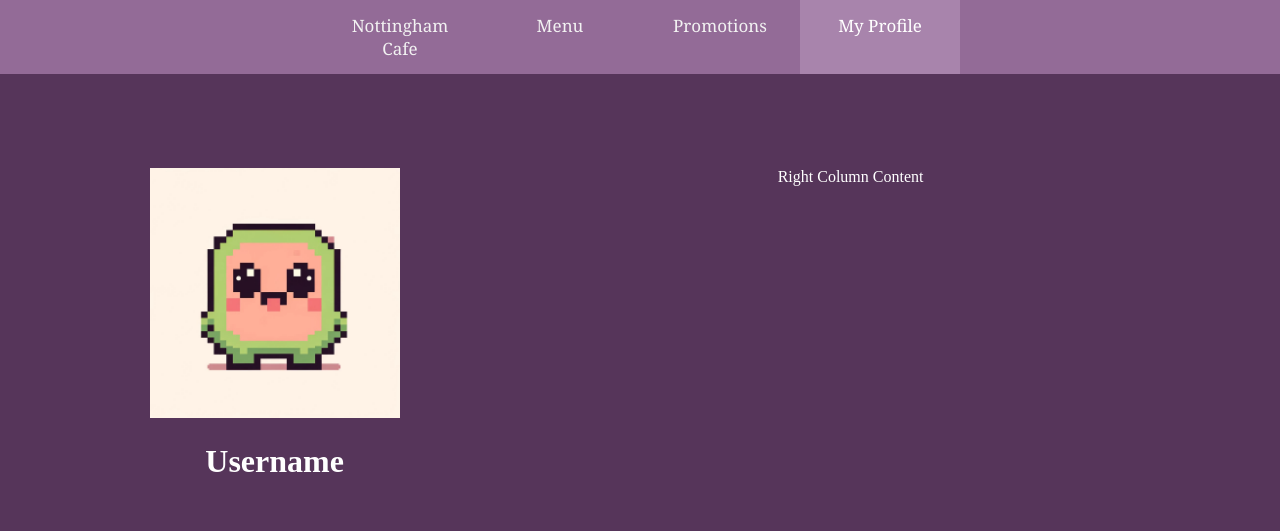
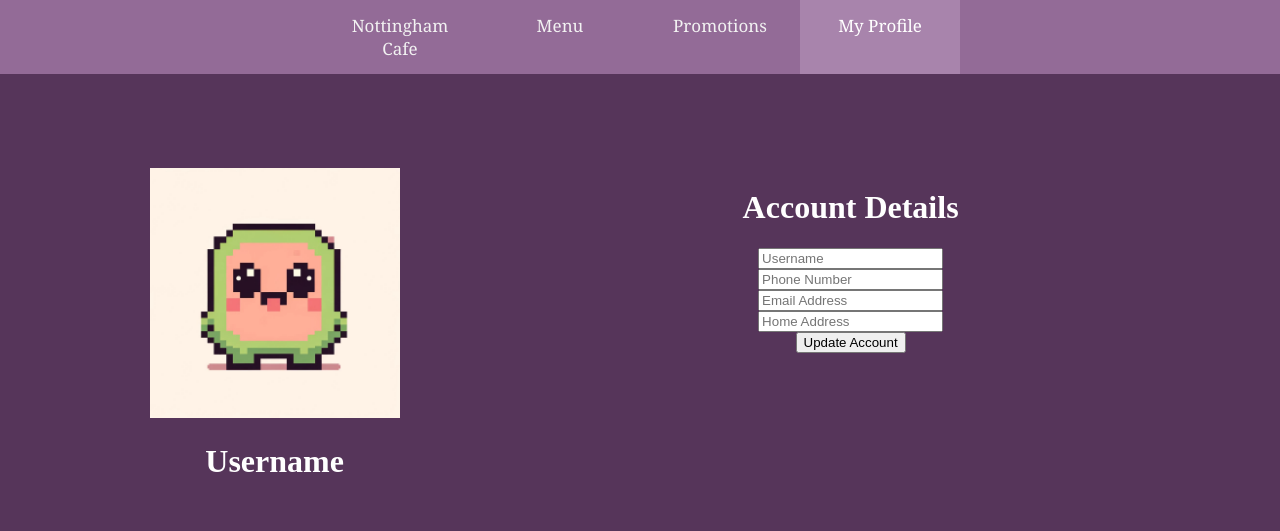
Before and after one commit to Absimpthe/newDatabase, a PHP site: page /profile.html in a window 1280 px wide. Shown: the top 531 px of the page. Run offline with PHP 8.4, Linux system fonts and the light colour scheme.

Commit message:
Updated user to stay logged in during the session, added form in the profile section

```diff
--- a/login.php
+++ b/login.php
@@ -17,6 +17,7 @@
     if ($stmt_result->num_rows > 0) {
         $data = $stmt_result->fetch_assoc();
         if ($data['CustPassword'] === $password) {
+            $_SESSION['username'] = $username; // store their username as a session variable
             echo json_encode(['status' => 'success']);
             exit();
             // fetch user data
--- a/profile.html
+++ b/profile.html
@@ -25,12 +25,36 @@
 
     </div>
     <div class="right-column">
-      Right Column Content
+      <h1>Account Details</h1>
+      <form>
+        <div class="form-input">
+          <input type="text" name="username" id="username" placeholder="Username" required>
+        </div>
+
+        <div class="form-input">
+          <input type="number" name="phone-no" id="phone-no" placeholder="Phone Number" required>
+        </div>
+
+        <div class="form-input">
+          <input type="email" name="email" id="email" placeholder="Email Address" required>
+        </div>
+
+        <div class="form-input">
+          <input type="text" name="address" id="address" placeholder="Home Address" required>
+        </div>
+
+        <input class="submit-btn" type="submit" value="Update Account">
+
+        <div class="login-error" id="login-error"></div>
+      </form>
 
     </div>
   </div>
 
+  <script>
+    // script to fetch the account details from account_details.php and display them in their respective input boxes
 
+</script>
 </body>
 
 
--- a/signup.php
+++ b/signup.php
@@ -42,6 +42,7 @@
 
         // Execute the statement
         if ($stmt->execute()) {
+            $_SESSION['username'] = $username; // store their username as a session variable
             echo json_encode(['status' => 'success']);
         } else {
             echo json_encode(['status' => 'error', 'message' => "Error: " . $stmt->error]);
```
Also changed, not shown: account_details.php (added, +23 -0 lines), index.html (deleted, +0 -76 lines), index.php (added, +80 -0 lines), logout.php (added, +14 -0 lines).
